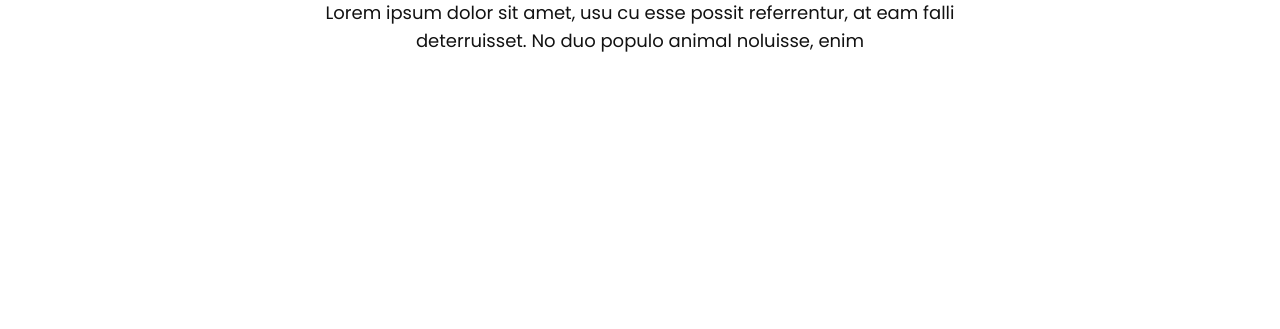
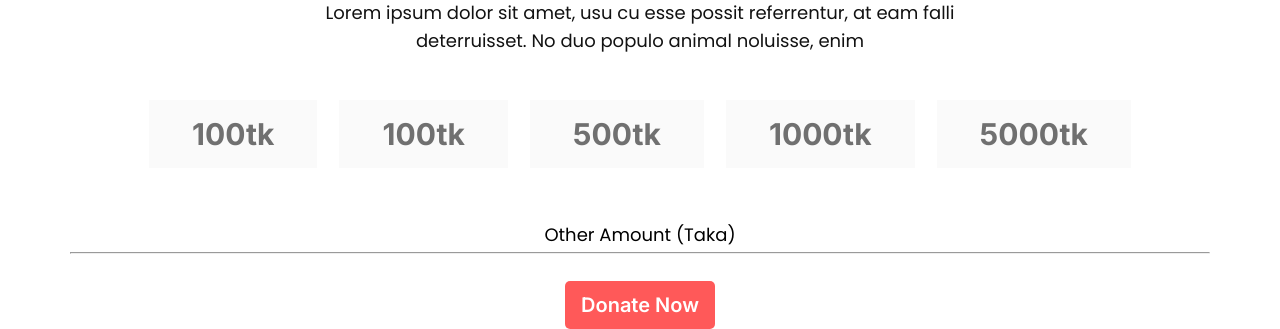
Before and after one commit to devbiplabmistry/donate-today, a plain HTML site: page index.html in a window 1280 px wide. Shown: the part 794-1123 px from the top of the page. Before the commit the page ends 849 px from the top, so only its background shows below. Drawn offline with Linux system fonts and the light colour scheme.

Commit message:
3 part added

```diff
--- a/css/style.css
+++ b/css/style.css
@@ -92,3 +92,49 @@ a{
     padding: 0 220px;
     padding-top: 10px;
 }
+.donate-amount .donate-item{
+    padding: 22px 43px;
+    background-color: #FAFAFA;
+    margin-right: 22px;
+    margin-top: 45px;
+
+}
+.donate-amount .donate-item:last-child{
+    margin-right: 0px;
+
+}
+.donate-amount .donate-item h4{
+    font-family: 'Inter', sans-serif;
+    font-weight: 700;
+    font-size: 30px;
+    color: #707070;
+
+}
+.donate-amount{
+    display: flex;
+  justify-content: center;
+
+}
+.other-amount{
+    margin: 0 auto;
+    text-align: center;
+}
+.other-amount h5{
+    font-family: 'Poppins', sans-serif;
+    font-weight: 400;
+    font-size: 18px;
+    margin-top: 60px;
+    margin-bottom: 10px;
+}
+.other-amount a{
+    padding: 12px 16px;
+    background-color: #FF5959;
+    border-radius: 5px;
+    font-family: 'Inter', sans-serif;
+    font-weight: 600;
+    font-size: 20px;
+    color: #FFFFFF;
+    text-transform: capitalize;
+    display: inline-block;
+    margin-top: 27px;
+}
--- a/index.html
+++ b/index.html
@@ -26,8 +26,29 @@
                 <h3>Donate Today</h3>
                 <p>Lorem ipsum dolor sit amet, usu cu esse possit referrentur, at eam falli deterruisset. No duo populo animal noluisse, enim</p>
             </div>
+            <div class="donate-amount">
+                <div class="donate-item">
+                    <h4>100tk</h4>
+                </div>
+                <div class="donate-item">
+                    <h4>100tk</h4>
+                </div>
+                <div class="donate-item">
+                    <h4>500tk</h4>
+                </div>
+                <div class="donate-item">
+                    <h4>1000tk</h4>
+                </div>
+                <div class="donate-item">
+                    <h4>5000tk</h4>
+                </div>
+            </div>
+            <div class="other-amount">
+                <h5>Other Amount (Taka)</h5>
+                <hr>
+                <a href="#">donate now</a>
+            </div>
         </div>
-
     </section>
 </body>
 </html>
```
